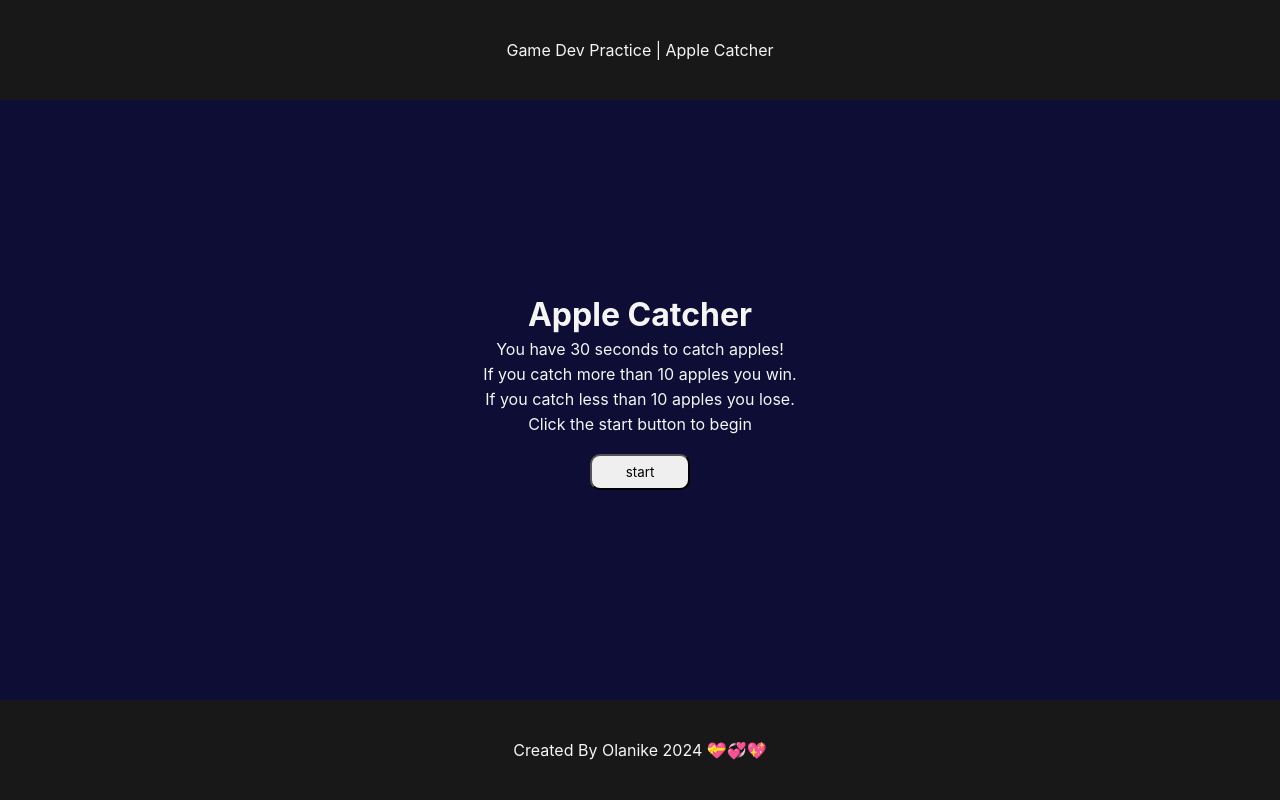
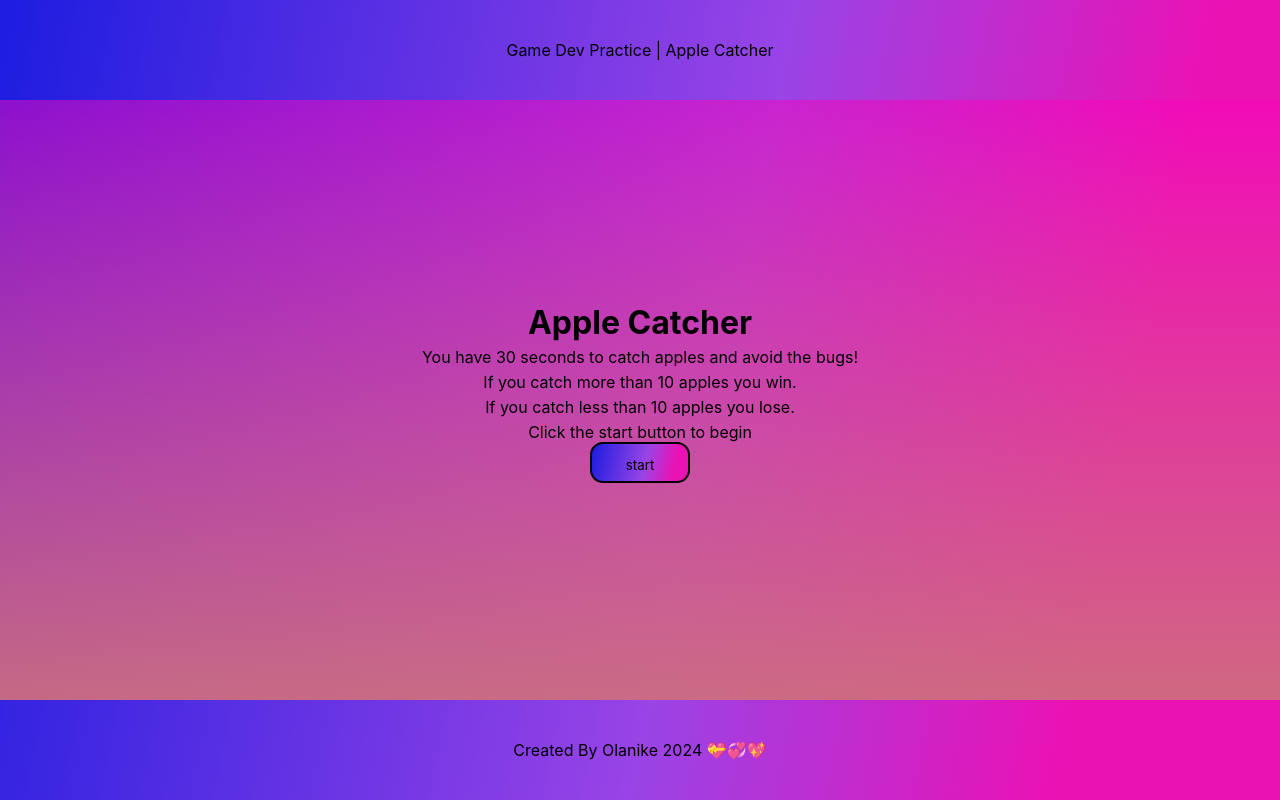
Before and after one commit to olanikegloria/js-game, a website built with Vite: page index.html in a window 1280 px wide. Built offline with nearby package versions, Linux system fonts and the light colour scheme; files whose address does not match are found by name.

Commit message:
added styles

```diff
--- a/index.html
+++ b/index.html
@@ -14,7 +14,7 @@
       <canvas id="gameCanvas"></canvas>
       <div id="gameStartDiv" class="gameUI">
         <h1>Apple Catcher</h1>
-        <p>You have 30 seconds to catch apples!</p>
+        <p>You have 30 seconds to catch apples and avoid the bugs!</p>
         <p>If you catch more than 10 apples you win.</p>
         <p>If you catch less than 10 apples you lose.</p>
         <p>Click the start button to begin</p>
@@ -24,7 +24,7 @@
         <p>Game Over</p>
         <h1>You <span id="gameWinLoseSpan"></span></h1>
         <h1>Final Score: <span id="gameEndScoreSpan"></span></h1>
-        <p>Refresh the Page to play again</p>
+        <button id="gameReStartBtn"><p>Restart</p></button>
       </div>
     </main>
     <footer>
--- a/main.js
+++ b/main.js
@@ -13,6 +13,7 @@ const gameEndDiv = document.querySelector("#gameEndDiv");
 const gameWinLoseSpan = document.querySelector("#gameWinLoseSpan");
 const gameEndScoreSpan = document.querySelector("#gameEndScoreSpan");
 const gameCanvas = document.querySelector("#gameCanvas");
+const gameReStartBtn =document.querySelector("#gameReStartBtn");
 
 class GameScene extends Phaser.Scene {
   constructor() {
@@ -179,3 +180,8 @@ gameStartBtn.addEventListener("click", () => {
   gameCanvas.style.display = "flex";
   game.scene.start("scene-game");
 });
+
+gameReStartBtn.addEventListener("click", () => {
+
+  window.location.reload();
+});
--- a/style.css
+++ b/style.css
@@ -1,7 +1,7 @@
 :root {
   font-family: Inter, system-ui, Avenir, Helvetica, Arial, sans-serif;
   --dkClr: #181818;
-  --liClr: whitesmoke;
+  --liClr: black;
   --accClr: #0D0D35;
 }
 *{
@@ -15,7 +15,7 @@ html,body{
 }
 
 body{
-  background-color: var(--dkClr);
+  background: linear-gradient(101.8deg, rgb(28, 28, 224) -0.2%, rgb(153, 68, 230) 55.2%, rgb(235, 18, 180) 84.4%);
   color: var(--liClr);
   display: flex;
   flex-direction: column;
@@ -36,8 +36,8 @@ main{
 
 #gameCanvas{
   display:none;
-  border: 5px solid red;
-  border-radius: 5px;
+  border-radius: 20px;
+  box-shadow: 10px 20px 20px -10px rgba(255, 0, 106, 0.8);
   position: absolute;
   top: 50%;
   left: 50%;
@@ -50,7 +50,7 @@ main{
 .gameUI {
   width: 100%;
   height: 100%;
-  background-color: var(--accClr);
+  background: linear-gradient(rgba(248, 4, 187, 0.5), rgba(206, 110, 126, 0.938));
   display: flex;
   flex-direction: column;
   justify-content: center;
@@ -71,23 +71,23 @@ main{
   display: none;
 }
 
-#gameStartBtn{
+#gameStartBtn, #gameReStartBtn{
   display: inline-block;
   width: 100px;
   padding:8px 15px;
   margin: 20px 0;
   text-align: center;
   font-family: inherit;
-  border-radius: 10px;;
+  border-radius: 13px ;
 }
 
-#gameStartBtn p{
+#gameStartBtn,#gameReStartBtn p{
   margin-top: 0;
 }
 
-#gameStartBtn:hover{
-  background-color: var(--dkClr);
-  border: 0.5px solid var(--liClr);
+#gameStartBtn, #gameReStartBtn:hover{
+  background: linear-gradient(101.8deg, rgb(28, 28, 224) -0.2%, rgb(153, 68, 230) 55.2%, rgb(235, 18, 180) 84.4%);;
+  border: 2px solid var(--liClr);
   color: var(--liClr);
   cursor:pointer;
 }
```
